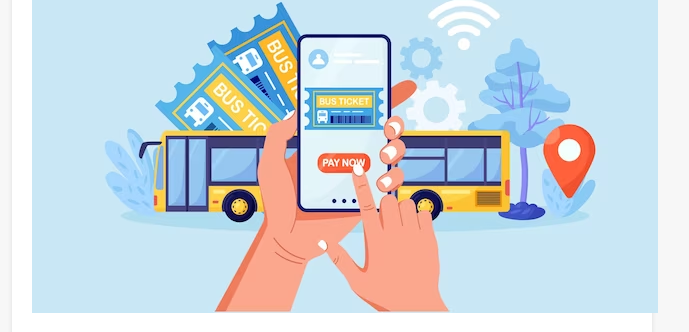
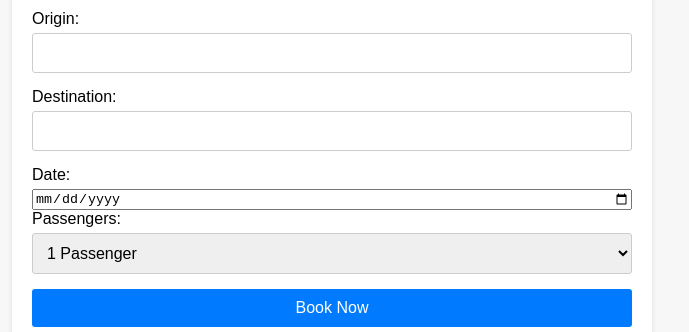
Before and after one commit to JethishKumarS2003/JethishKumarS2003.github.io, a plain HTML site: page index.html in a window 1280 px wide. Shown: the part 140-472 px from the top of the page, without its empty margins (308-997 px from the left). Drawn offline with Linux system fonts and the light colour scheme.

Commit message:
Update index.html

```diff
--- a/index.html
+++ b/index.html
@@ -8,7 +8,7 @@
 </head>
 <body>
     <div class="container">
-        <img src="images/ui.avif" alt="Bus Image" class="bus-image">
+<!--         <img src="images/ui.avif" alt="Bus Image" class="bus-image"> -->
         <h1>Bus Booking Form</h1>
         <form>
             <label for="origin">Origin:</label>
```
